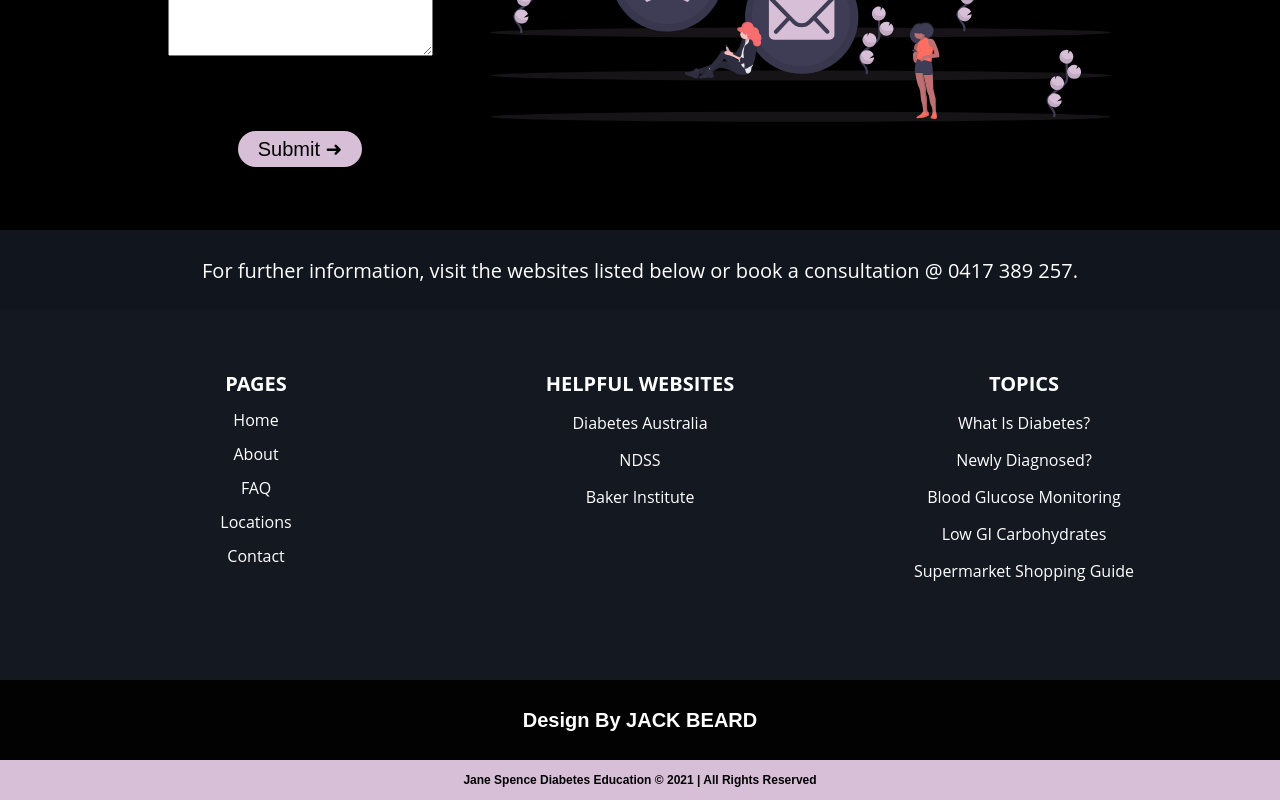
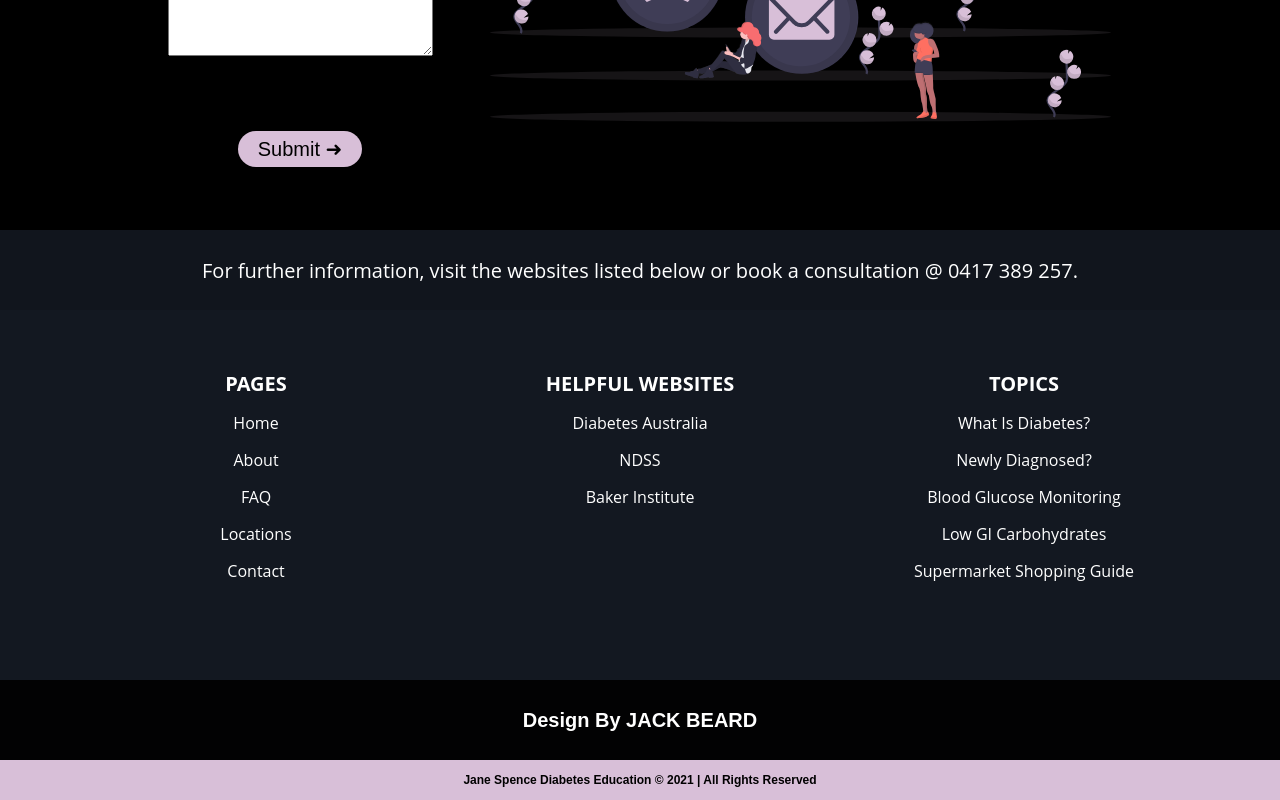
Before and after one commit to jackedwardbeard/01-Jane_Spence, a React (Create React App) app in the folder jane_spence/: page / in a window 1280 px wide. Shown: the part 3530-4330 px from the top of the page. Built offline with nearby package versions, Linux system fonts and the light colour scheme.

Commit message:
Changed footer scroll link margins to match router links.

```diff
--- a/jane_spence/src/components/Footer/FooterComponents.js
+++ b/jane_spence/src/components/Footer/FooterComponents.js
@@ -164,7 +164,7 @@ export const NavLinkScroll = styled(LinkScroll)`
     font-family: 'Open Sans', sans-serif;
     font-size: max(1rem, 1.75vmin);
     font-weight: 400;
-    margin-top: max(10px, 1.5vmin);
+    margin-top: max(15px, 1.5vmin);
     display: grid;
     cursor: pointer;
 
```
